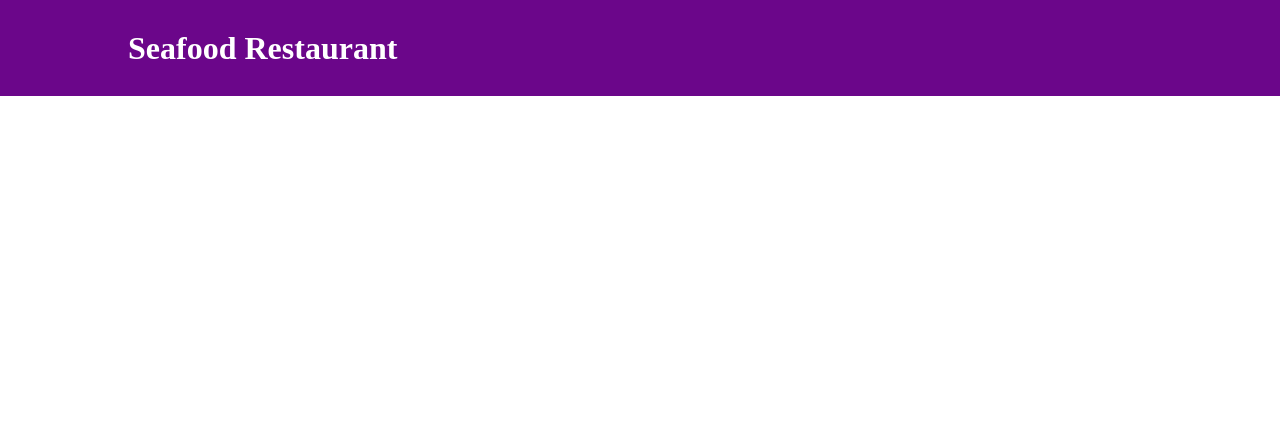
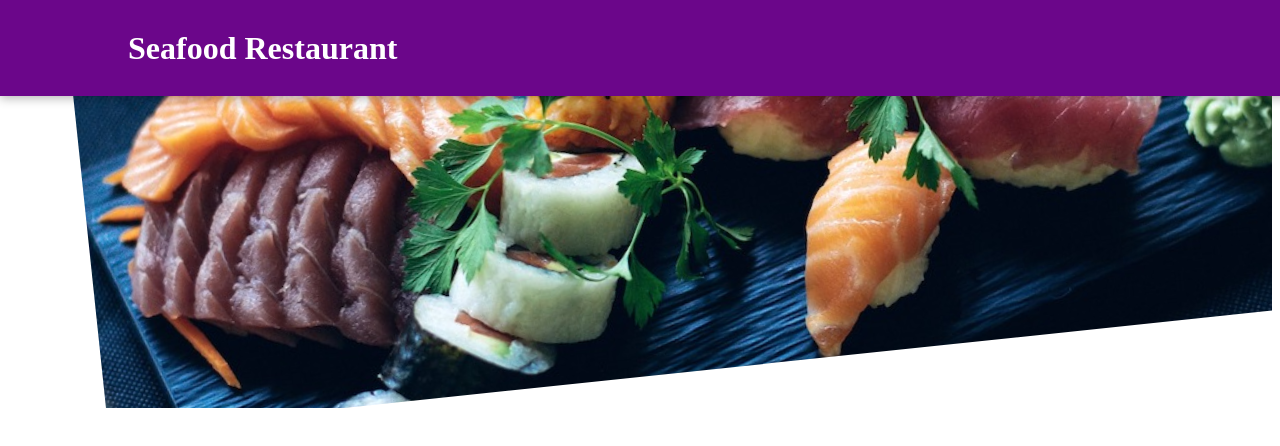
Before and after one commit to Am1d1v/JSReactJapaneseFoodRestaurant, a React (Create React App) app: page / in a window 1280 px wide. Shown: the top 446 px of the page. Built offline with nearby package versions, Linux system fonts and the light colour scheme.

Commit message:
Header Component. Extra styles added

```diff
--- a/src/components/Layout/Header.jsx
+++ b/src/components/Layout/Header.jsx
@@ -1,4 +1,6 @@
 import styles from './Header.module.css'
+import sushiImage from '../../assets/sushi.jpg'
+
 
 function Header(props) {
 
@@ -10,8 +12,8 @@ function Header(props) {
         <h1>Seafood Restaurant</h1>
         <button>Корзина</button>
       </header>
-      <div>
-        <img src="" alt="" />
+      <div className={styles['main-image']}>
+        <img src={sushiImage} alt="SushiImage" />
       </div>
     </>
   )
--- a/src/components/Layout/Header.module.css
+++ b/src/components/Layout/Header.module.css
@@ -12,4 +12,19 @@
     justify-content: space-between;
     align-items: center;
     padding: 0% 10%;
+    box-shadow: 0 2px 10px rgba(0, 0, 0, 0.3);
+    z-index: 10;
 }
+
+.main-image{
+    height: 25rem;
+    z-index: 0;
+    overflow: hidden;
+}
+
+.main-image img{
+    width: 100%;
+    height: 100%;
+    object-fit: cover;
+    transform: rotateZ(-6deg) translateY(-2rem) translateX(5rem)
+}
--- a/src/index.css
+++ b/src/index.css
@@ -1,3 +1,5 @@
 body {
+  box-sizing: border-box;
+  padding: 0;
   margin: 0;
 }
```
Also changed, not shown: src/assets/sushi.jpg (added).
